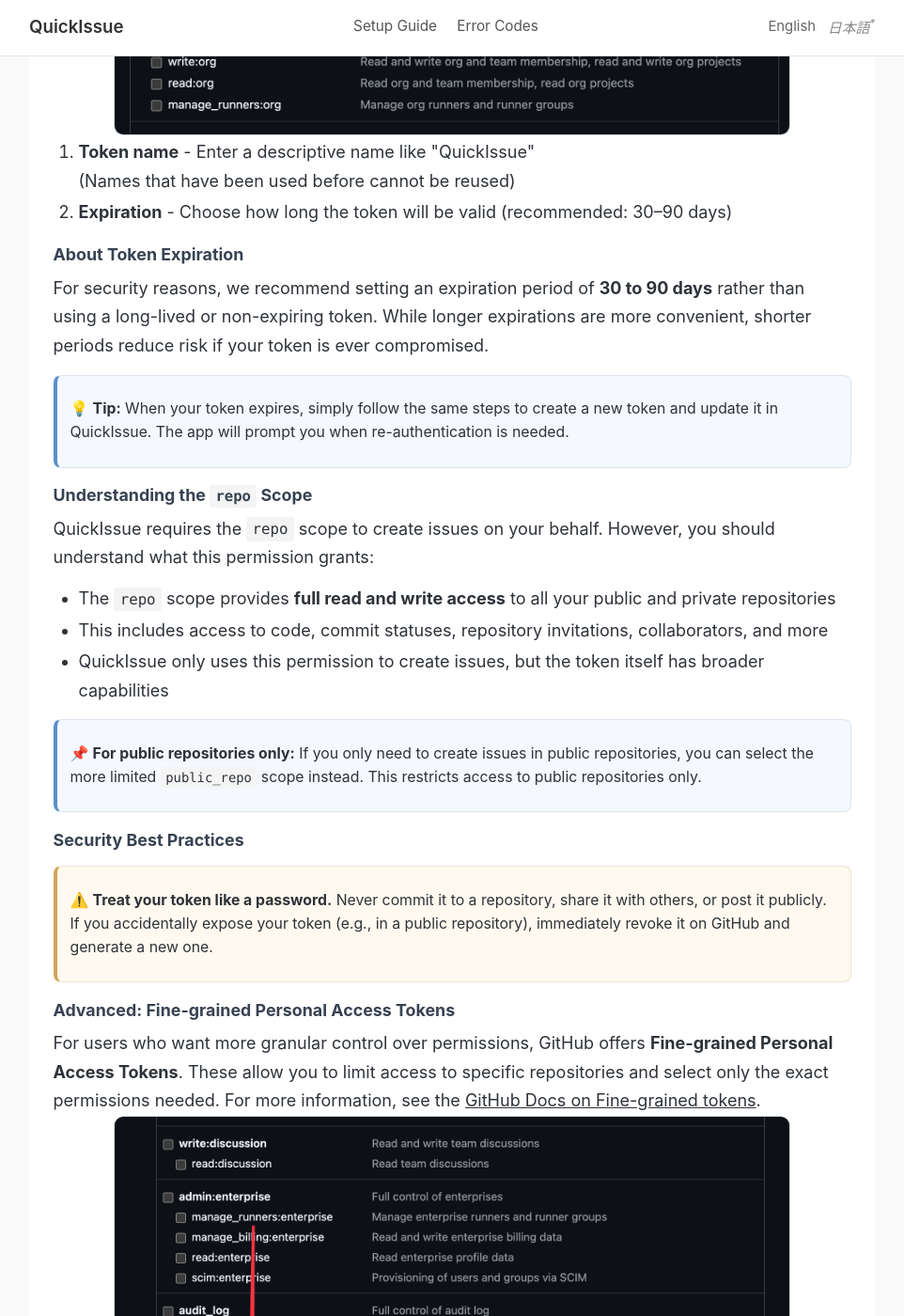
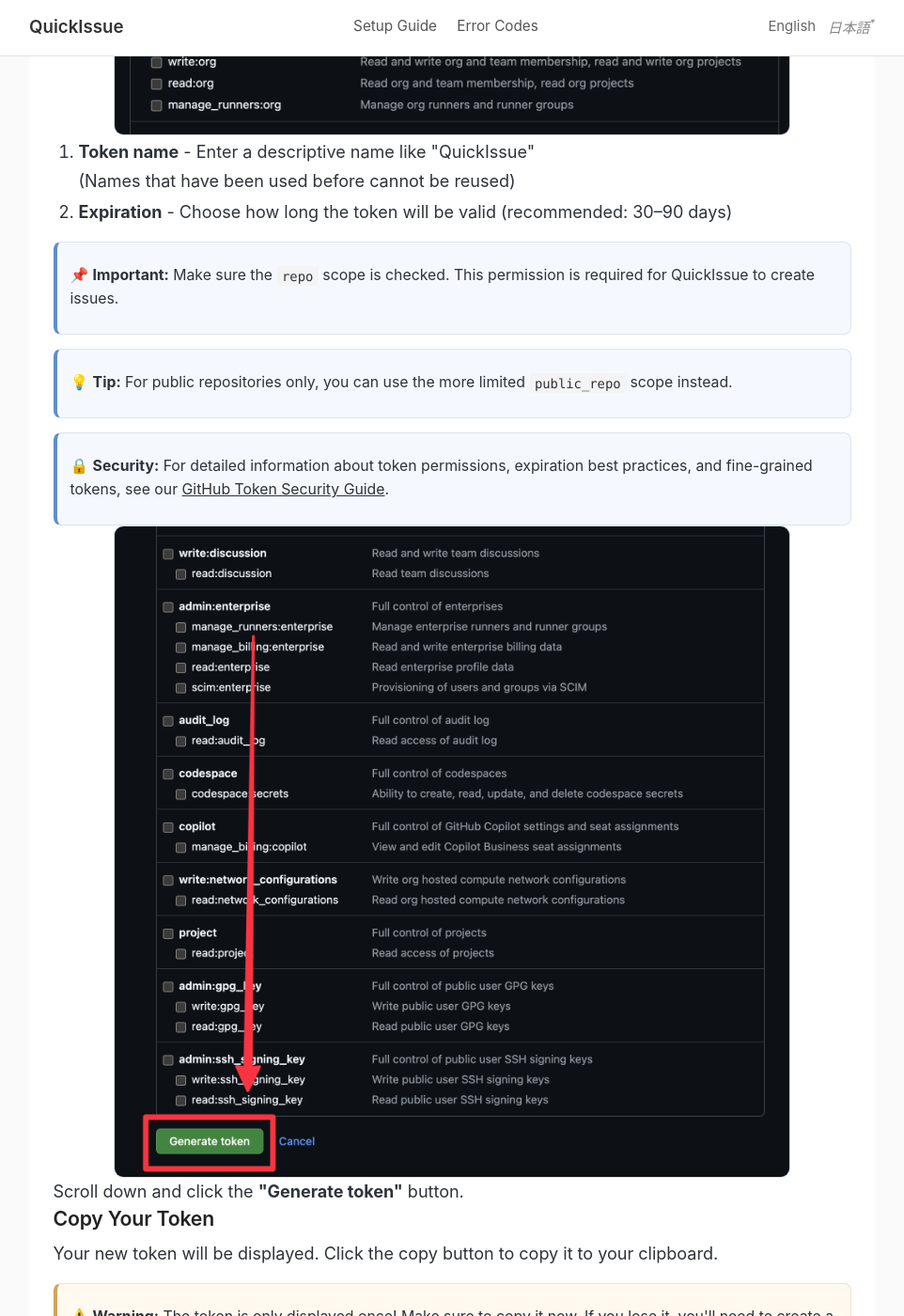
Before and after one commit to gdsxapps/quickissue-pages, a Jekyll site: the page built from docs/help/getting-started/index.html, in a window 1280 px wide and 1400 px high, scrolled down 6790 px. Shown: the whole window at 94% size, without its empty margins (159-1121 px from the left). Built offline with Jekyll 4.4.1, drawn with Linux system fonts in a browser that asks for light colours.

Commit message:
refactor: セキュリティ詳細を別ページに分離し、セットアップガイドをシンプルに
- /help/security/github-token.html に詳細ガイドを作成
- セットアップガイドにはシンプルなTipsとセキュリティガイドへのリンクを記載

```diff
--- a/docs/help/getting-started/index.html
+++ b/docs/help/getting-started/index.html
@@ -188,45 +188,19 @@
 					used before cannot be reused)</li>
 				<li><strong>Expiration</strong> - Choose how long the token will be valid (recommended: 30–90 days)</li>
 			</ol>
-
-			<h4 id="about-expiration">About Token Expiration</h4>
-			<p>For security reasons, we recommend setting an expiration period of <strong>30 to 90 days</strong> rather
-				than using a long-lived or non-expiring token. While longer expirations are more convenient, shorter
-				periods reduce risk if your token is ever compromised.</p>
 			<div class="tip-box">
-				<p>💡 <strong>Tip:</strong> When your token expires, simply follow the same steps to create a new token
-					and update it in QuickIssue. The app will prompt you when re-authentication is needed.</p>
+				<p>📌 <strong>Important:</strong> Make sure the <code>repo</code> scope is checked. This permission is
+					required for QuickIssue to create issues.</p>
 			</div>
-
-			<h4 id="about-repo-scope">Understanding the <code>repo</code> Scope</h4>
-			<p>QuickIssue requires the <code>repo</code> scope to create issues on your behalf. However, you should
-				understand what this permission grants:</p>
-			<ul>
-				<li>The <code>repo</code> scope provides <strong>full read and write access</strong> to all your public
-					and private repositories</li>
-				<li>This includes access to code, commit statuses, repository invitations, collaborators, and more</li>
-				<li>QuickIssue only uses this permission to create issues, but the token itself has broader capabilities
-				</li>
-			</ul>
 			<div class="tip-box">
-				<p>📌 <strong>For public repositories only:</strong> If you only need to create issues in public
-					repositories, you can select the more limited <code>public_repo</code> scope instead. This restricts
-					access to public repositories only.</p>
+				<p>💡 <strong>Tip:</strong> For public repositories only, you can use the more limited
+					<code>public_repo</code> scope instead.</p>
 			</div>
-
-			<h4 id="token-security">Security Best Practices</h4>
-			<div class="warning-box">
-				<p>⚠️ <strong>Treat your token like a password.</strong> Never commit it to a repository, share it with
-					others, or post it publicly. If you accidentally expose your token (e.g., in a public repository),
-					immediately revoke it on GitHub and generate a new one.</p>
+			<div class="tip-box">
+				<p>🔒 <strong>Security:</strong> For detailed information about token permissions, expiration best
+					practices, and fine-grained tokens, see our <a href="../security/github-token.html">GitHub Token
+						Security Guide</a>.</p>
 			</div>
-
-			<h4 id="fine-grained-tokens">Advanced: Fine-grained Personal Access Tokens</h4>
-			<p>For users who want more granular control over permissions, GitHub offers <strong>Fine-grained Personal
-					Access Tokens</strong>. These allow you to limit access to specific repositories and select only the
-				exact permissions needed. For more information, see the <a
-					href="https://docs.github.com/en/authentication/keeping-your-account-and-data-secure/managing-your-personal-access-tokens#creating-a-fine-grained-personal-access-token"
-					target="_blank">GitHub Docs on Fine-grained tokens</a>.</p>
 
 		</div>
 		<div style="display:contents" dir="ltr">
```
Also changed, not shown: docs/help/security/github-token.html (added, +129 -0 lines).
